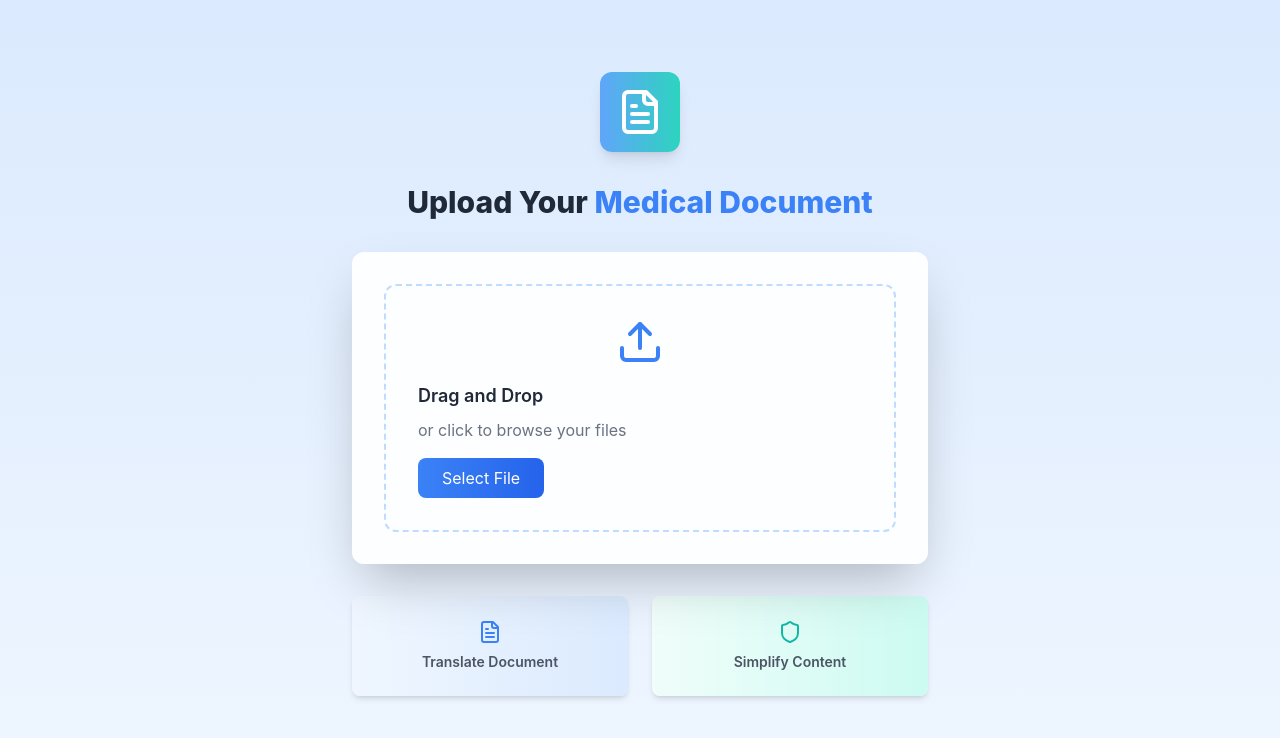
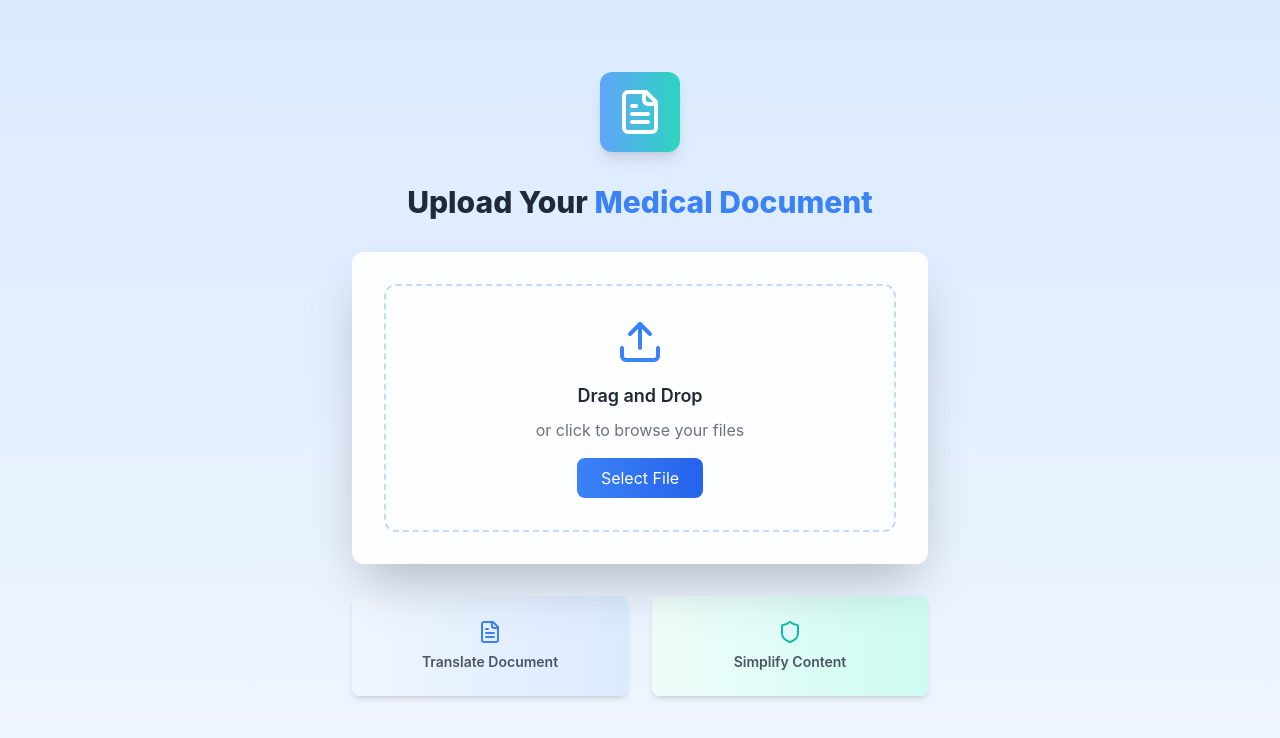
Before and after one commit to erbmu/Project-Localhost, a React (Create React App) app: page /cipher in a window 1280 px wide. Shown: the top 738 px of the page. Built offline with nearby package versions, Linux system fonts and the light colour scheme.

Commit message:
Complete Draft Template

```diff
--- a/src/pages/Cipher.js
+++ b/src/pages/Cipher.js
@@ -70,18 +70,18 @@ export default function Cipher() {
                     Upload Your <span className="text-blue-500">Medical Document</span>
                   </h1>
                 </div>
-
-                <div className="p-8 bg-white/90 backdrop-blur-xl shadow-2xl rounded-xl">
+                <div className="p-8 bg-white/90 backdrop-blur-xl shadow-2xl rounded-xl text-center">
   <div className="border-2 border-dashed border-blue-200 rounded-xl p-8 hover:border-blue-400 transition-colors">
     <Upload className="h-12 w-12 mx-auto text-blue-500 mb-4" />
     <h3 className="text-lg font-semibold mb-2 text-gray-800">Drag and Drop</h3>
     <p className="text-gray-500 mb-4">or click to browse your files</p>
+    <div className="flex justify-center"> {/* Button centering container */}
       <button className="bg-gradient-to-r from-blue-500 to-blue-600 text-white px-6 py-2 rounded-lg hover:shadow-xl transition-all duration-300">
         Select File
       </button>
     </div>
   </div>
-
+</div>
                 {/* Features Grid */}
                 <div className="grid grid-cols-2 gap-6 mb-8">
                   <div className="p-6 rounded-lg bg-gradient-to-r from-blue-50 to-blue-100 shadow-md hover:shadow-xl transition-all">
```
Lines whose indentation alone changed are shown as unchanged.
